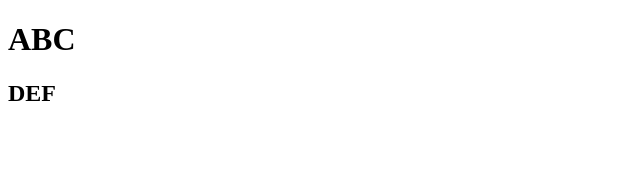
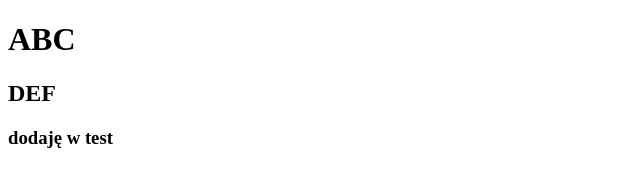
Before and after one commit to pppmmmm1001/ap_html, a plain HTML site: page index.html in a window 1280 px wide. Shown: the whole page, without its empty margins (0-640 px from the left). Drawn offline with Linux system fonts and the light colour scheme.

Commit message:
Dodaję 3 wierz w branch  test

```diff
--- a/index.html
+++ b/index.html
@@ -5,6 +5,7 @@
     <title>Title</title>
     <h1>ABC</h1>
     <h2>DEF</h2>
+    <h3>dodaję w test</h3>
 </head>
 <body>
 
```
